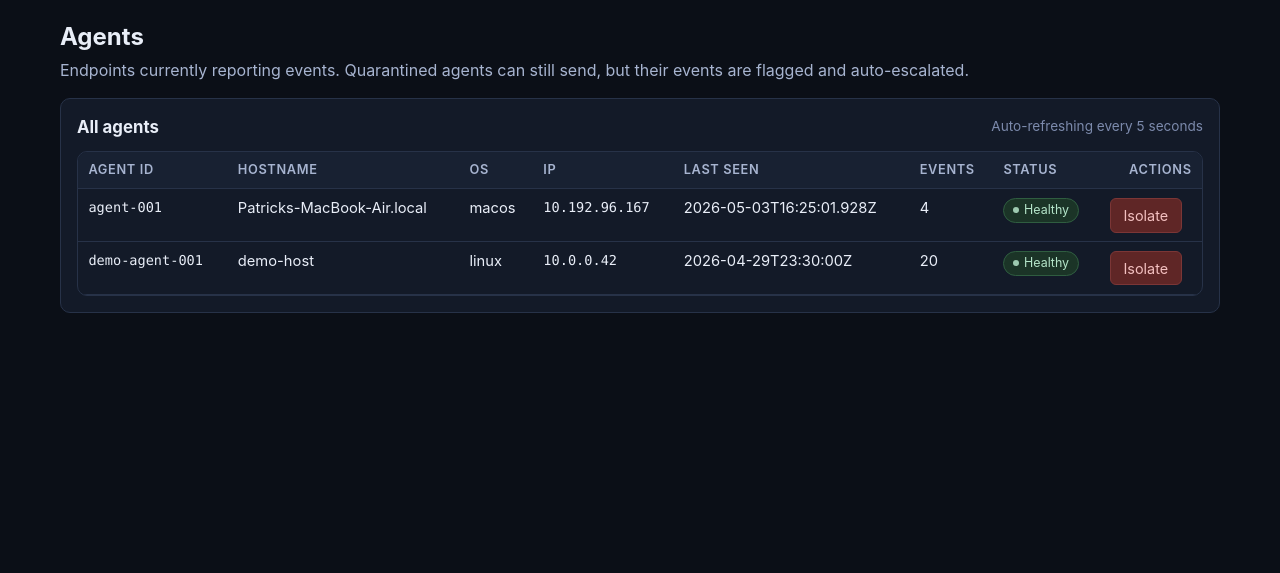
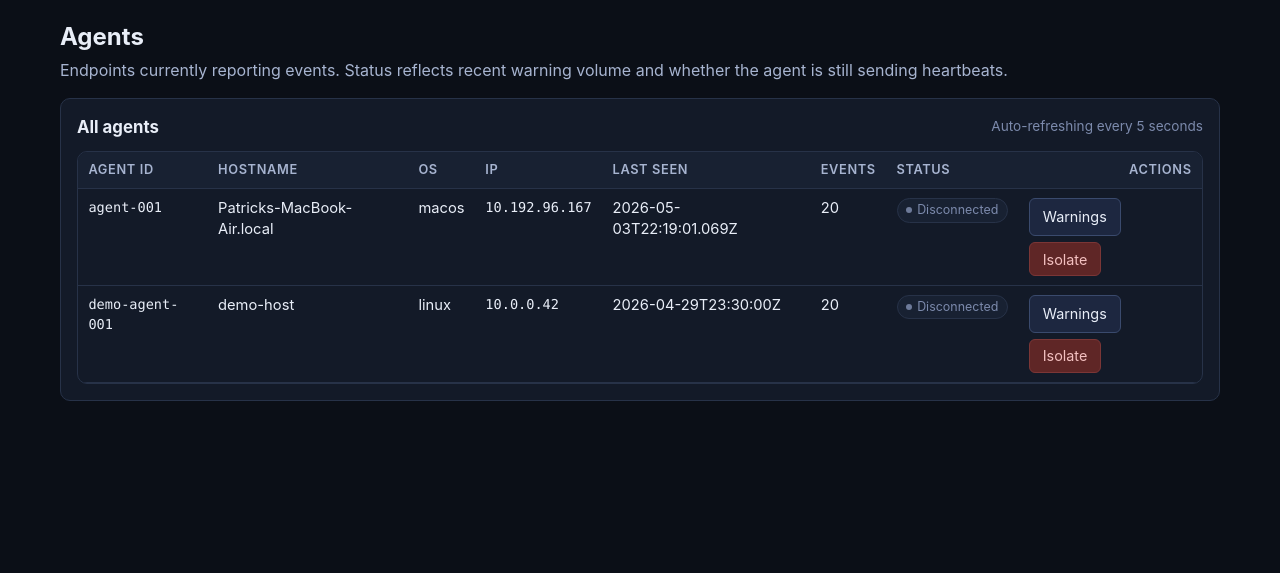
Before and after one commit to InstaLight/mini-siem, a FastAPI app: page /agents in a window 1280 px wide. Shown: the part 66-639 px from the top of the page. Run offline with FastAPI, Linux system fonts and the light colour scheme.

Commit message:
updated webui

```diff
--- a/server/web/main.py
+++ b/server/web/main.py
@@ -11,6 +11,7 @@ from datetime import datetime, timedelta, timezone
 from io import StringIO
 from pathlib import Path
 from typing import Any
+from urllib.parse import quote
 
 from fastapi import FastAPI, HTTPException, Request
 from fastapi.responses import HTMLResponse, RedirectResponse, StreamingResponse
@@ -39,10 +40,23 @@ app = FastAPI(title="Mini-SIEM Dashboard")
 app.mount("/static", StaticFiles(directory=str(STATIC_DIR)), name="static")
 
 templates = Jinja2Templates(directory=str(TEMPLATES_DIR))
+templates.env.filters["urlencode"] = lambda v: quote(str(v), safe="")
 
 
 SEVERITY_ORDER = {"high": 0, "medium": 1, "low": 2}
 VALID_SEVERITIES = set(SEVERITY_ORDER.keys())
+
+DISCONNECT_THRESHOLD_SECONDS = 90
+HIGH_WINDOW_MINUTES = 15
+AT_RISK_HIGH_COUNT = 3
+CRITICAL_HIGH_COUNT = 10
+
+STATUS_LABELS = {
+    "healthy": "Healthy",
+    "at_risk": "At risk",
+    "critical": "Critical",
+    "disconnected": "Disconnected",
+}
 
 
 
@@ -137,11 +151,14 @@ def _filter_alerts(
     ip: str = "",
     type_: str = "",
     since: datetime | None = None,
+    agent: str = "",
 ) -> list[dict[str, Any]]:
     sev_set = {s.lower() for s in (severity or []) if s.lower() in VALID_SEVERITIES}
     out: list[dict[str, Any]] = []
     for alert in alerts:
         if sev_set and str(alert.get("severity", "")).lower() not in sev_set:
+            continue
+        if agent and str(alert.get("client_id", "")) != agent:
             continue
         if user and user.lower() not in str(alert.get("username", "")).lower():
             continue
@@ -184,14 +201,17 @@ def _filter_events(
     ip: str = "",
     type_: str = "",
     since: datetime | None = None,
+    agent: str = "",
 ) -> list[dict[str, Any]]:
     sev_set = {s.lower() for s in (severity or []) if s.lower() in VALID_SEVERITIES}
     out: list[dict[str, Any]] = []
     for event in events:
         ev = event.get("event") or {}
         data = event.get("data") or {}
-        agent = event.get("agent") or {}
+        ev_agent = event.get("agent") or {}
         if sev_set and str(ev.get("severity", "")).lower() not in sev_set:
+            continue
+        if agent and str(ev_agent.get("id", "")) != agent:
             continue
         if user and user.lower() not in str(data.get("user", "")).lower():
             continue
@@ -210,8 +230,8 @@ def _filter_events(
                 data.get("src_ip"),
                 data.get("service"),
                 data.get("message"),
-                agent.get("id"),
-                agent.get("hostname"),
+                ev_agent.get("id"),
+                ev_agent.get("hostname"),
                 event.get("raw"),
             ],
             q,
@@ -238,12 +258,48 @@ def _query_filters(request: Request) -> dict[str, Any]:
         "ip": qp.get("ip", "").strip(),
         "type_": qp.get("type", "").strip(),
         "since": _since_window(qp.get("since", "")),
+        "agent": qp.get("agent", "").strip(),
     }
 
 
-def _agents_from_events(events: list[dict[str, Any]]) -> list[dict[str, Any]]:
+def _high_counts_by_agent(alerts: list[dict[str, Any]]) -> dict[str, int]:
+    """Return a map of agent_id -> number of high-severity alerts in the recent window."""
+    cutoff = datetime.now(timezone.utc) - timedelta(minutes=HIGH_WINDOW_MINUTES)
+    counts: dict[str, int] = {}
+    for alert in alerts:
+        if str(alert.get("severity", "")).lower() != "high":
+            continue
+        ts = _parse_iso(str(alert.get("timestamp", "")))
+        if not ts or ts < cutoff:
+            continue
+        agent_id = str(alert.get("client_id", "") or "")
+        if not agent_id:
+            continue
+        counts[agent_id] = counts.get(agent_id, 0) + 1
+    return counts
+
+
+def _compute_agent_status(
+    *,
+    seconds_since_last_seen: float | None,
+    high_count: int,
+) -> str:
+    if seconds_since_last_seen is None or seconds_since_last_seen >= DISCONNECT_THRESHOLD_SECONDS:
+        return "disconnected"
+    if high_count >= CRITICAL_HIGH_COUNT:
+        return "critical"
+    if high_count >= AT_RISK_HIGH_COUNT:
+        return "at_risk"
+    return "healthy"
+
+
+def _agents_from_events(
+    events: list[dict[str, Any]],
+    alerts: list[dict[str, Any]] | None = None,
+) -> list[dict[str, Any]]:
     """Aggregate connected-agent metadata from the event stream."""
     quarantined_ids = {str(q.get("agent_id", "")) for q in list_quarantined_agents()}
+    high_counts = _high_counts_by_agent(alerts or [])
     per_agent: dict[str, dict[str, Any]] = {}
     for event in events:
         agent = event.get("agent") or {}
@@ -269,6 +325,26 @@ def _agents_from_events(events: list[dict[str, Any]]) -> list[dict[str, Any]]:
                 existing["hostname"] = agent.get("hostname", existing["hostname"])
                 existing["os"] = agent.get("os", existing["os"])
                 existing["ip"] = agent.get("ip", existing["ip"])
+
+    now = datetime.now(timezone.utc)
+    for agent in per_agent.values():
+        last_seen_dt = _parse_iso(str(agent.get("last_seen", "")))
+        if last_seen_dt is None:
+            seconds_since = None
+        else:
+            seconds_since = max(0.0, (now - last_seen_dt).total_seconds())
+        high_count = high_counts.get(agent["agent_id"], 0)
+        status = _compute_agent_status(
+            seconds_since_last_seen=seconds_since,
+            high_count=high_count,
+        )
+        agent["status"] = status
+        agent["status_label"] = STATUS_LABELS.get(status, status.title())
+        agent["seconds_since_last_seen"] = int(seconds_since) if seconds_since is not None else None
+        agent["high_severity_last_15m"] = high_count
+        agent["high_window_minutes"] = HIGH_WINDOW_MINUTES
+        agent["disconnect_threshold_seconds"] = DISCONNECT_THRESHOLD_SECONDS
+
     agents = list(per_agent.values())
     agents.sort(key=lambda a: a["last_seen"], reverse=True)
     return agents
@@ -321,7 +397,11 @@ def _summary_payload() -> dict[str, Any]:
     latest_event = max((e.get("event", {}).get("timestamp", "") for e in events), default="")
     latest_alert = max((a.get("timestamp", "") for a in alerts), default="")
     latest_activity = max(latest_event, latest_alert) if (latest_event or latest_alert) else ""
-    agents = _agents_from_events(events)
+    agents = _agents_from_events(events, alerts)
+    status_counts = {key: 0 for key in STATUS_LABELS}
+    for agent in agents:
+        status_counts[agent.get("status", "healthy")] = status_counts.get(agent.get("status", "healthy"), 0) + 1
+    connected = sum(1 for a in agents if a.get("status") != "disconnected")
     return {
         "total_activity": len(events),
         "total_warnings": len(alerts),
@@ -329,7 +409,9 @@ def _summary_payload() -> dict[str, Any]:
         "medium_priority": sev["medium"],
         "low_priority": sev["low"],
         "latest_activity": latest_activity,
-        "connected_agents": len(agents),
+        "connected_agents": connected,
+        "total_agents": len(agents),
+        "agent_status_counts": status_counts,
         "blocked_ip_count": len(list_blocked_ips()),
         "quarantined_agent_count": len(list_quarantined_agents()),
     }
@@ -384,7 +466,7 @@ def api_event_detail(event_id: str):
 
 @app.get("/api/agents")
 def api_agents():
-    return {"agents": _agents_from_events(_enriched_events())}
+    return {"agents": _agents_from_events(_enriched_events(), _enriched_alerts())}
 
 
 @app.get("/api/timeseries")
@@ -819,7 +901,7 @@ def _page_context(request: Request, *, nav_current: str, **extra: Any) -> dict[s
 def page_overview(request: Request):
     events = _enriched_events()
     alerts = _enriched_alerts()
-    agents = _agents_from_events(events)
+    agents = _agents_from_events(events, alerts)
     latest_alerts = sorted(
         alerts,
         key=lambda a: -_timestamp_epoch(str(a.get("timestamp", ""))),
@@ -843,15 +925,18 @@ def page_overview(request: Request):
 @app.get("/warnings", response_class=HTMLResponse)
 def page_warnings(request: Request):
     alerts = _enriched_alerts()
+    events = _enriched_events()
     filters = _query_filters(request)
     filtered = _filter_alerts(alerts, **filters)
     types = sorted({str(a.get("alert_type", "")) for a in alerts if a.get("alert_type")})
+    agents = _agents_from_events(events, alerts)
     ctx = _page_context(
         request,
         nav_current="warnings",
         alerts=filtered,
         total_alerts=len(alerts),
         alert_types=types,
+        agents=agents,
         filters_view={
             "q": filters["q"],
             "severity": filters["severity"],
@@ -859,6 +944,7 @@ def page_warnings(request: Request):
             "ip": filters["ip"],
             "type": filters["type_"],
             "since": request.query_params.get("since", "all"),
+            "agent": filters["agent"],
         },
     )
     return templates.TemplateResponse(request=request, name="warnings_list.html", context=ctx)
@@ -883,17 +969,20 @@ def page_warning_detail(request: Request, alert_id: str):
 @app.get("/activity", response_class=HTMLResponse)
 def page_activity(request: Request):
     events = _enriched_events()
+    alerts = _enriched_alerts()
     filters = _query_filters(request)
     filtered = _filter_events(events, **filters)
     types = sorted(
         {str(e.get("event", {}).get("type", "")) for e in events if e.get("event", {}).get("type")}
     )
+    agents = _agents_from_events(events, alerts)
     ctx = _page_context(
         request,
         nav_current="activity",
         events=filtered,
         total_events=len(events),
         event_types=types,
+        agents=agents,
         filters_view={
             "q": filters["q"],
             "severity": filters["severity"],
@@ -901,6 +990,7 @@ def page_activity(request: Request):
             "ip": filters["ip"],
             "type": filters["type_"],
             "since": request.query_params.get("since", "all"),
+            "agent": filters["agent"],
         },
     )
     return templates.TemplateResponse(request=request, name="activity_list.html", context=ctx)
@@ -925,7 +1015,8 @@ def page_activity_detail(request: Request, event_id: str):
 @app.get("/agents", response_class=HTMLResponse)
 def page_agents(request: Request):
     events = _enriched_events()
-    agents = _agents_from_events(events)
+    alerts = _enriched_alerts()
+    agents = _agents_from_events(events, alerts)
     ctx = _page_context(request, nav_current="agents", agents=agents)
     return templates.TemplateResponse(request=request, name="agents.html", context=ctx)
 
--- a/server/web/static/js/app.js
+++ b/server/web/static/js/app.js
@@ -183,10 +183,54 @@
     return `<span class="chip ${cls}"><span class="dot"></span>${titleCase(s || "unknown")}</span>`;
   }
 
+  function escapeHtml(s) {
+    return String(s == null ? "" : s)
+      .replace(/&/g, "&amp;")
+      .replace(/</g, "&lt;")
+      .replace(/>/g, "&gt;")
+      .replace(/"/g, "&quot;")
+      .replace(/'/g, "&#39;");
+  }
+
+  function escapeJs(s) {
+    return String(s == null ? "" : s).replace(/\\/g, "\\\\").replace(/'/g, "\\'");
+  }
+
+  const AGENT_STATUS_LABELS = {
+    healthy: "Healthy",
+    at_risk: "At risk",
+    critical: "Critical",
+    disconnected: "Disconnected",
+  };
+  const AGENT_STATUS_CHIP_CLASS = {
+    healthy: "kind-ok",
+    at_risk: "kind-warn",
+    critical: "kind-err",
+    disconnected: "kind-muted",
+  };
+
+  function agentStatusChip(agent) {
+    const status = String(agent.status || "healthy");
+    const label = agent.status_label || AGENT_STATUS_LABELS[status] || titleCase(status);
+    const cls = AGENT_STATUS_CHIP_CLASS[status] || "kind-muted";
+    let title = "";
+    if (status === "disconnected") {
+      title = `No events received for ${agent.seconds_since_last_seen || 0}s`;
+    } else if (status === "critical" || status === "at_risk") {
+      title = `${agent.high_severity_last_15m || 0} high-severity warning(s) in last ${agent.high_window_minutes || 15} min`;
+    } else {
+      title = `Healthy - last seen ${agent.seconds_since_last_seen || 0}s ago`;
+    }
+    return `<span class="chip ${cls}" title="${escapeHtml(title)}"><span class="dot"></span>${escapeHtml(label)}</span>`;
+  }
+
   SIEM.humanTime = humanTime;
   SIEM.relativeTime = relativeTime;
   SIEM.titleCase = titleCase;
   SIEM.severityChip = severityChip;
+  SIEM.escapeHtml = escapeHtml;
+  SIEM.escapeJs = escapeJs;
+  SIEM.agentStatusChip = agentStatusChip;
 
   function setQueryParam(key, value) {
     const url = new URL(window.location.href);
--- a/server/web/templates/activity_list.html
+++ b/server/web/templates/activity_list.html
@@ -19,6 +19,12 @@
     <input type="search" name="q" placeholder="Search user, IP, type, message, raw..." value="{{ filters_view.q }}"/>
     <input type="text" name="user" placeholder="User" value="{{ filters_view.user }}"/>
     <input type="text" name="ip" placeholder="Source IP" value="{{ filters_view.ip }}"/>
+    <select name="agent" aria-label="Agent" onchange="document.getElementById('filter-form').submit()">
+      <option value="">All agents</option>
+      {% for ag in agents|sort(attribute='agent_id') %}
+      <option value="{{ ag.agent_id }}" {% if filters_view.agent == ag.agent_id %}selected{% endif %}>{{ ag.hostname or 'Unknown host' }} — {{ ag.agent_id }}</option>
+      {% endfor %}
+    </select>
     <select name="type">
       <option value="">Any type</option>
       {% for t in event_types %}
--- a/server/web/templates/agents.html
+++ b/server/web/templates/agents.html
@@ -6,7 +6,7 @@
 <div class="page-header">
   <div>
     <h1>Agents</h1>
-    <p class="page-subtitle">Endpoints currently reporting events. Quarantined agents can still send, but their events are flagged and auto-escalated.</p>
+    <p class="page-subtitle">Endpoints currently reporting events. Status reflects recent warning volume and whether the agent is still sending heartbeats.</p>
   </div>
 </div>
 
@@ -31,6 +31,16 @@
       </thead>
       <tbody id="agents-body">
         {% for agent in agents %}
+        {% set status = agent.status or 'healthy' %}
+        {% set chip_class = {'healthy': 'kind-ok', 'at_risk': 'kind-warn', 'critical': 'kind-err', 'disconnected': 'kind-muted'}.get(status, 'kind-muted') %}
+        {% set status_label = agent.status_label or status|replace('_', ' ')|title %}
+        {% if status == 'disconnected' %}
+          {% set status_title = 'No events received for ' ~ (agent.seconds_since_last_seen or 0) ~ 's' %}
+        {% elif status in ('critical', 'at_risk') %}
+          {% set status_title = (agent.high_severity_last_15m or 0) ~ ' high-severity warning(s) in last ' ~ (agent.high_window_minutes or 15) ~ ' min' %}
+        {% else %}
+          {% set status_title = 'Healthy - last seen ' ~ (agent.seconds_since_last_seen or 0) ~ 's ago' %}
+        {% endif %}
         <tr>
           <td class="mono">{{ agent.agent_id }}</td>
           <td>{{ agent.hostname or '-' }}</td>
@@ -39,14 +49,14 @@
           <td>{{ agent.last_seen or '-' }}</td>
           <td>{{ agent.event_count }}</td>
           <td>
+            <span class="chip {{ chip_class }}" title="{{ status_title }}"><span class="dot"></span>{{ status_label }}</span>
             {% if agent.quarantined %}
-              <span class="badge-quarantined">Quarantined</span>
-            {% else %}
-              <span class="chip kind-ok"><span class="dot"></span>Healthy</span>
+              <span class="badge-quarantined" title="Operator isolated this host">Quarantined</span>
             {% endif %}
           </td>
           <td class="cell-actions">
             <div class="row-actions">
+              <a class="btn" href="/warnings?agent={{ agent.agent_id | urlencode }}">Warnings</a>
               {% if agent.quarantined %}
               <button type="button" onclick="releaseAgent('{{ agent.agent_id }}')">Release</button>
               {% else %}
@@ -70,7 +80,7 @@
   async function quarantineAgent(agentId) {
     const ok = await SIEM.confirmToast(`Isolate host ${agentId}? Future events will be flagged and auto-escalated.`, { danger: true, confirmLabel: "Isolate" });
     if (!ok) return;
-    const res = await SIEM.postJson("/api/quarantine", { agent_id: agentId, requested_by: "agents-page" });
+    await SIEM.postJson("/api/quarantine", { agent_id: agentId, requested_by: "agents-page" });
     SIEM.showToast(`Agent ${agentId} quarantined.`, "ok");
     refresh();
   }
@@ -83,15 +93,6 @@
     refresh();
   }
 
-  function escapeHtml(s) {
-    return String(s == null ? "" : s)
-      .replace(/&/g, "&amp;")
-      .replace(/</g, "&lt;")
-      .replace(/>/g, "&gt;")
-      .replace(/"/g, "&quot;")
-      .replace(/'/g, "&#39;");
-  }
-
   function renderAgents(agents) {
     const body = document.getElementById("agents-body");
     if (!body) return;
@@ -100,29 +101,24 @@
       return;
     }
     body.innerHTML = agents.map((a) => {
+      const warnHref = "/warnings?agent=" + encodeURIComponent(a.agent_id);
       const action = a.quarantined
-        ? `<button type="button" onclick="releaseAgent('${escapeJs(a.agent_id)}')">Release</button>`
-        : `<button type="button" class="danger" onclick="quarantineAgent('${escapeJs(a.agent_id)}')">Isolate</button>`;
-      const status = a.quarantined
-        ? '<span class="badge-quarantined">Quarantined</span>'
-        : '<span class="chip kind-ok"><span class="dot"></span>Healthy</span>';
+        ? `<button type="button" onclick="releaseAgent('${SIEM.escapeJs(a.agent_id)}')">Release</button>`
+        : `<button type="button" class="danger" onclick="quarantineAgent('${SIEM.escapeJs(a.agent_id)}')">Isolate</button>`;
+      const statusHtml = SIEM.agentStatusChip(a) + (a.quarantined ? ' <span class="badge-quarantined" title="Operator isolated this host">Quarantined</span>' : '');
       return `
         <tr>
-          <td class="mono">${escapeHtml(a.agent_id)}</td>
-          <td>${escapeHtml(a.hostname || '-')}</td>
-          <td>${escapeHtml(a.os || '-')}</td>
-          <td class="mono">${escapeHtml(a.ip || '-')}</td>
-          <td>${escapeHtml(a.last_seen || '-')}</td>
+          <td class="mono">${SIEM.escapeHtml(a.agent_id)}</td>
+          <td>${SIEM.escapeHtml(a.hostname || '-')}</td>
+          <td>${SIEM.escapeHtml(a.os || '-')}</td>
+          <td class="mono">${SIEM.escapeHtml(a.ip || '-')}</td>
+          <td>${SIEM.escapeHtml(a.last_seen || '-')}</td>
           <td>${a.event_count}</td>
-          <td>${status}</td>
-          <td class="cell-actions"><div class="row-actions">${action}</div></td>
+          <td>${statusHtml}</td>
+          <td class="cell-actions"><div class="row-actions"><a class="btn" href="${warnHref}">Warnings</a>${action}</div></td>
         </tr>
       `;
     }).join("");
-  }
-
-  function escapeJs(s) {
-    return String(s || "").replace(/'/g, "\\'");
   }
 
   async function refresh() {
--- a/server/web/templates/warnings_list.html
+++ b/server/web/templates/warnings_list.html
@@ -19,6 +19,12 @@
     <input type="search" name="q" placeholder="Search user, IP, type, message..." value="{{ filters_view.q }}"/>
     <input type="text" name="user" placeholder="User" value="{{ filters_view.user }}"/>
     <input type="text" name="ip" placeholder="Source IP" value="{{ filters_view.ip }}"/>
+    <select name="agent" aria-label="Agent" onchange="document.getElementById('filter-form').submit()">
+      <option value="">All agents</option>
+      {% for ag in agents|sort(attribute='agent_id') %}
+      <option value="{{ ag.agent_id }}" {% if filters_view.agent == ag.agent_id %}selected{% endif %}>{{ ag.hostname or 'Unknown host' }} — {{ ag.agent_id }}</option>
+      {% endfor %}
+    </select>
     <select name="type">
       <option value="">Any type</option>
       {% for t in alert_types %}
```
Also changed, not shown: agent/main.py (+42 -9 lines), server/web/templates/overview.html (+20 -8 lines), server/storage/alerts.json, server/storage/events.json, 1 other file.
